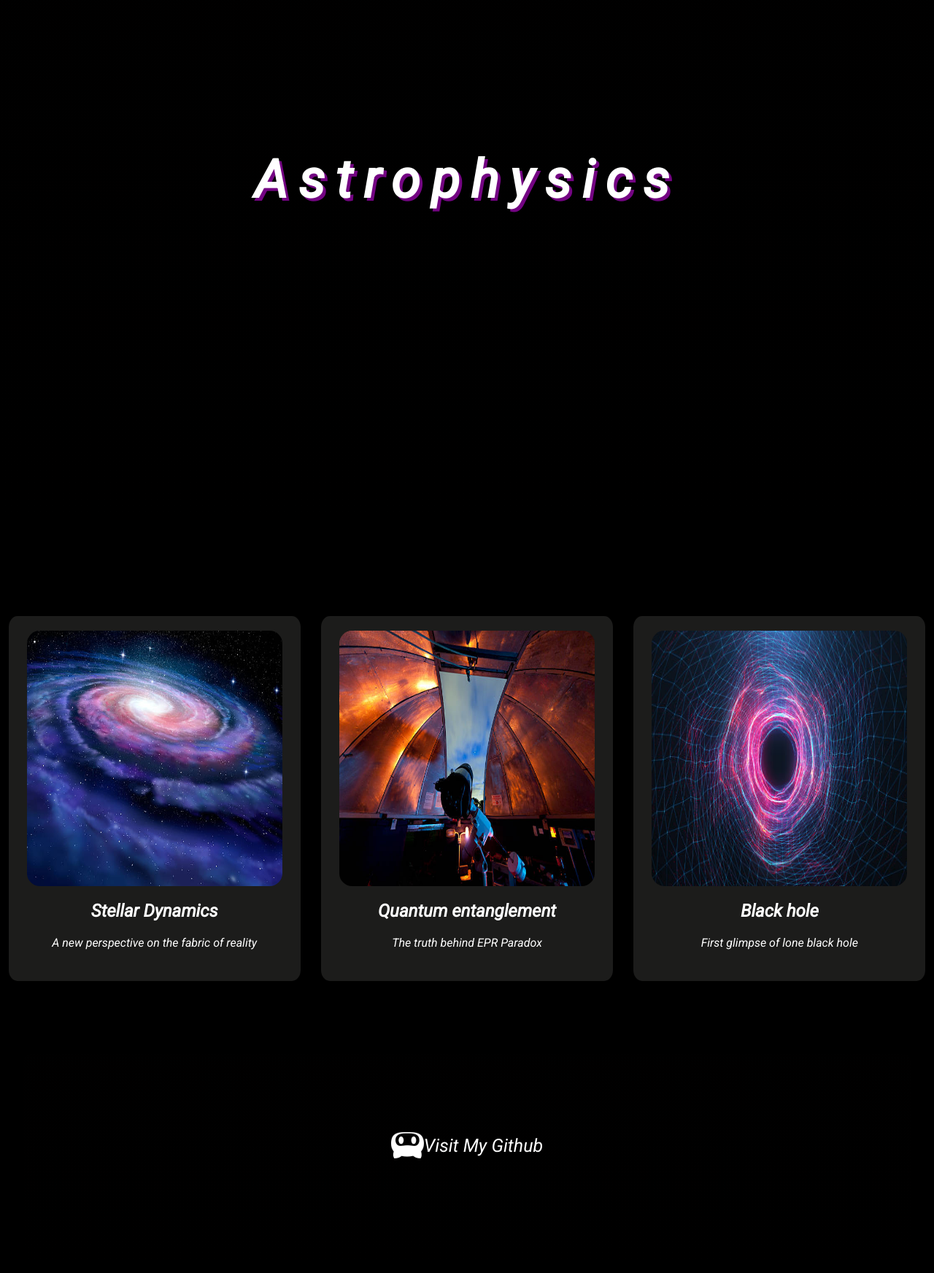
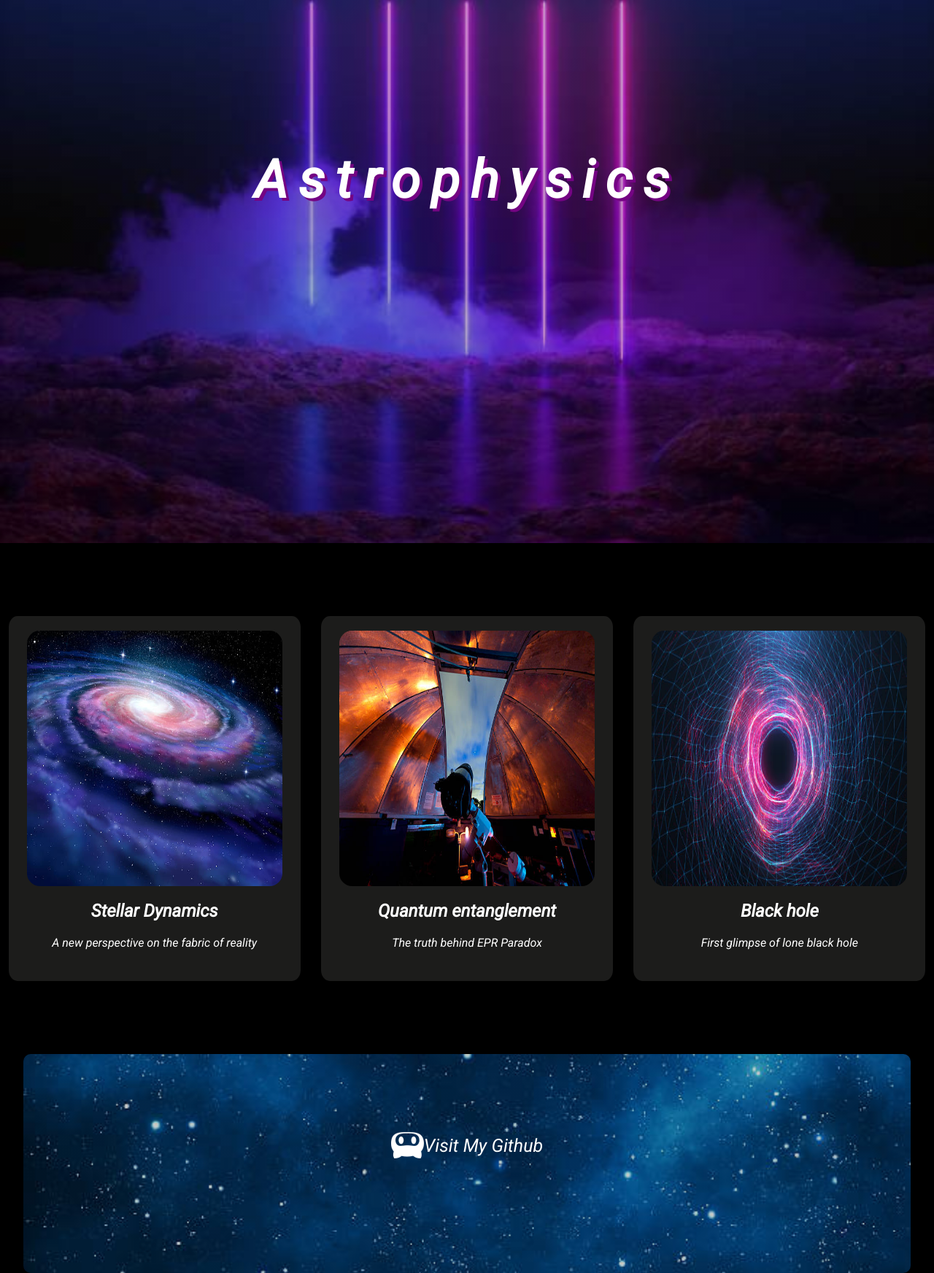
Before and after one commit to rodriguezjaniece08/First_vs_project, a plain HTML site: page index.html in a window 1280 px wide. Shown: the part 206-1950 px from the top of the page at 73% size. Drawn offline with Linux system fonts and the light colour scheme; files whose address does not match are found by name.

Commit message:
attempting to fix the relative path for phots

```diff
--- a/resources/css/style.css
+++ b/resources/css/style.css
@@ -63,7 +63,7 @@ a:hover {
     min-width: 400px;
     height: 600px;
     background-image: linear-gradient(rgba(3, 1, 1, 0.2),   rgba(0, 0, 0, 0.2)),
-    url("resources/images/new bgimage.jpg") ;
+    url("C:/Users/rodri/Downloads/Web_Dev/First_vs_project/resources/images/bgimage.jpg") ;
     background-size: cover;
     background-position: center;
     background-repeat: no-repeat;
@@ -127,7 +127,7 @@ footer {
     margin: 0 auto;
     border-radius: 10px;
     background-image: linear-gradient(rgba(3, 1, 1, 0.2),   rgba(0, 0, 0, 0.2)),
-    url("resources/images/night.jpg") ;
+    url("C:/Users/rodri/Downloads/Web_Dev/First_vs_project/resources/images/sky.jpg") ;
     background-size: cover;
     background-position: center;
     background-repeat: no-repeat;
@@ -169,7 +169,7 @@ main {
     width: 100%;
     height: auto;
     background-image: linear-gradient(rgba(3, 1, 1, 0.2),   rgba(0, 0, 0, 0.2)),
-    url("resources/images/bg-image-2.jpg") ;
+    url("C:/Users/rodri/Downloads/Web_Dev/First_vs_project/resources/images/bg-image-2.jpg") ;
     background-size: cover;
     background-position: center;
     background-repeat: no-repeat;
```
Also changed, not shown: resources/images/about bg image.jpg (deleted), resources/images/bgimage.jpg (renamed from resources/images/new bgimage.jpg), resources/images/sky.jpg (added).
